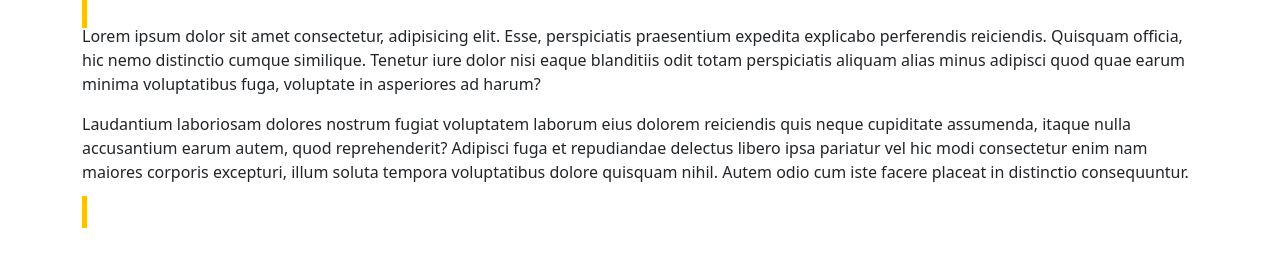
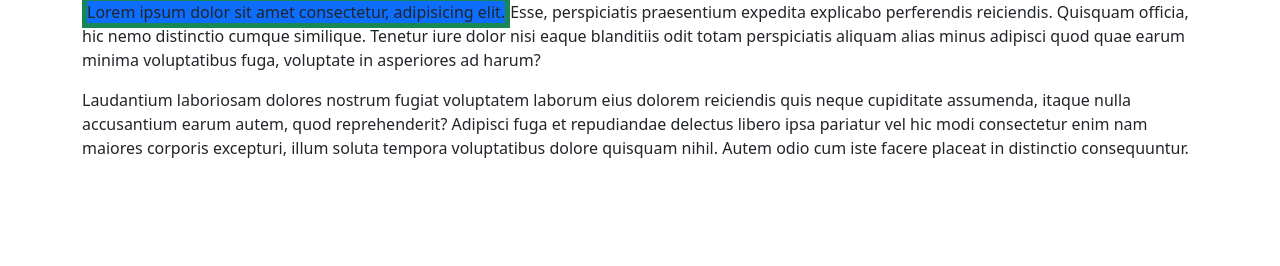
Before and after one commit to Mario-desu/FE21-BS-DAY01-Mario-Samuel, a plain HTML site: page index.html in a window 1280 px wide. Drawn offline with nearby package versions, Linux system fonts and the light colour scheme.

Commit message:
last commit

```diff
--- a/index.html
+++ b/index.html
@@ -5,17 +5,18 @@
     <meta http-equiv="X-UA-Compatible" content="IE=edge">
     <meta name="viewport" content="width=device-width, initial-scale=1.0">
     <title>Document</title>
-    <link rel="stylesheet" href="CSS/bootstrap.css">
+    <!--<link rel="stylesheet" href="CSS/bootstrap.css">-->
+    <link href="https://cdn.jsdelivr.net/npm/bootstrap@5.0.0-beta2/dist/css/bootstrap.min.css" rel="stylesheet" integrity="sha384-BmbxuPwQa2lc/FVzBcNJ7UAyJxM6wuqIj61tLrc4wSX0szH/Ev+nYRRuWlolflfl" crossorigin="anonymous">
 </head>
 <body>
     <div class="container">
-        <span class="bg-primary border border-warning border-5">
-            <p>Lorem ipsum dolor sit amet consectetur, adipisicing elit. Esse, perspiciatis praesentium expedita explicabo perferendis reiciendis. Quisquam officia, hic nemo distinctio cumque similique. Tenetur iure dolor nisi eaque blanditiis odit totam perspiciatis aliquam alias minus adipisci quod quae earum minima voluptatibus fuga, voluptate in asperiores ad harum?
+        <div>
+            <p><span class="bg-primary border border-success border-5">Lorem ipsum dolor sit amet consectetur, adipisicing elit.</span>Esse, perspiciatis praesentium expedita explicabo perferendis reiciendis. Quisquam officia, hic nemo distinctio cumque similique. Tenetur iure dolor nisi eaque blanditiis odit totam perspiciatis aliquam alias minus adipisci quod quae earum minima voluptatibus fuga, voluptate in asperiores ad harum?
             </p>
             <p>Laudantium laboriosam dolores nostrum fugiat voluptatem laborum eius dolorem reiciendis quis neque cupiditate assumenda, itaque nulla accusantium earum autem, quod reprehenderit? Adipisci fuga et repudiandae delectus libero ipsa pariatur vel hic modi consectetur enim nam maiores corporis excepturi, illum soluta tempora voluptatibus dolore quisquam nihil. Autem odio cum iste facere placeat in distinctio consequuntur.
             </p>
 
-        </span>
+        </div>
     </div>
 </body>
 </html>
```
